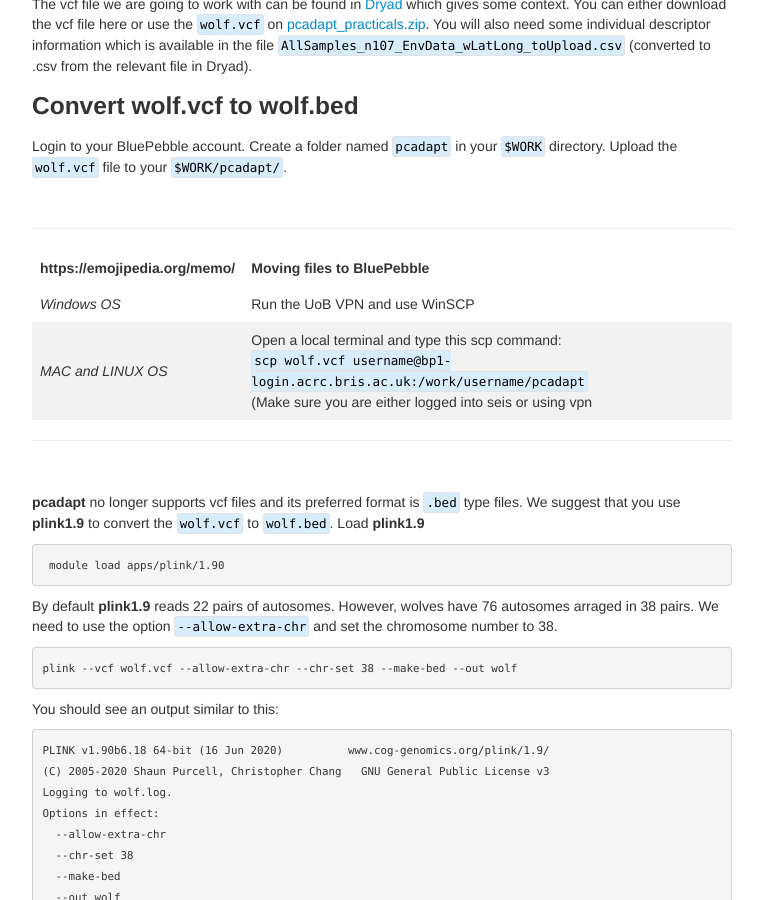
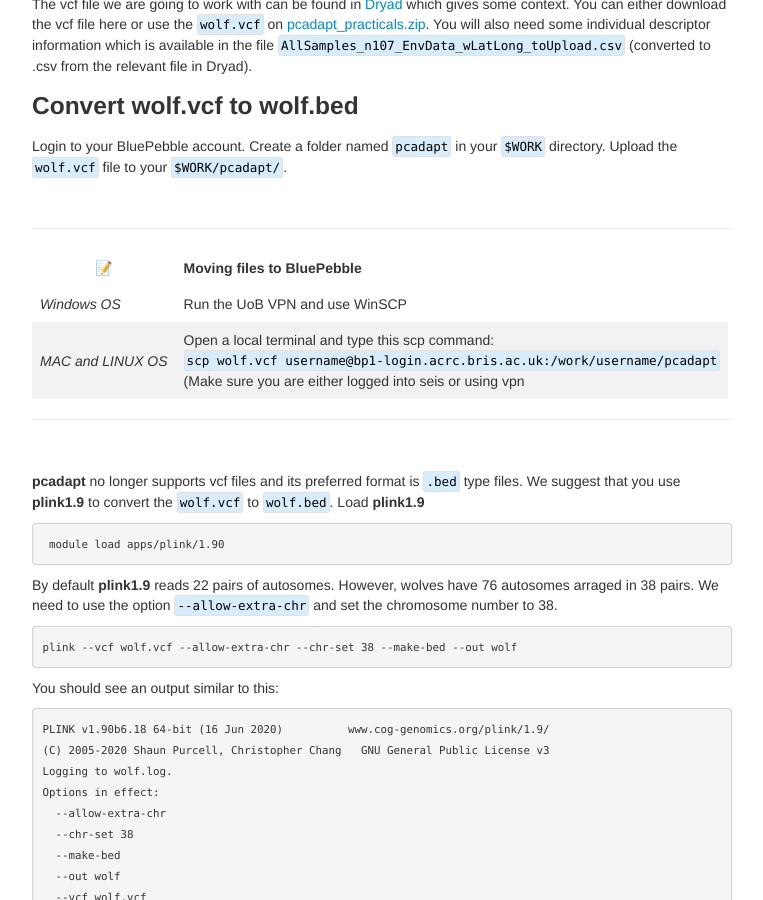
Before and after one commit to ritarasteiro/FieldCourse, a Jekyll site: the page built from pages/PCAdapt_practical.md, in a window 1280 px wide and 900 px high, scrolled down 550 px. Shown: the whole window, without its empty margins (258-1021 px from the left). Built offline with Jekyll 4.4.1, drawn with Linux system fonts in a browser that asks for light colours; part of the change alters nothing that is shown.

Commit message:
Update PCAdapt_practical.md

````diff
--- a/pages/PCAdapt_practical.md
+++ b/pages/PCAdapt_practical.md
@@ -32,7 +32,7 @@ Login to your BluePebble account. Create a folder named ``pcadapt`` in your ``$W
 
 -----
 
-| https://emojipedia.org/memo/       | Moving files to BluePebble
+|📝      | Moving files to BluePebble
 |---------------|:---------------------------|
 | *Windows OS*  |Run the UoB VPN and use WinSCP|
 | *MAC and LINUX OS* | Open a local terminal and type this scp command: <br/> ```scp wolf.vcf username@bp1-login.acrc.bris.ac.uk:/work/username/pcadapt``` <br/> (Make sure you are either logged into seis or using vpn |
````
